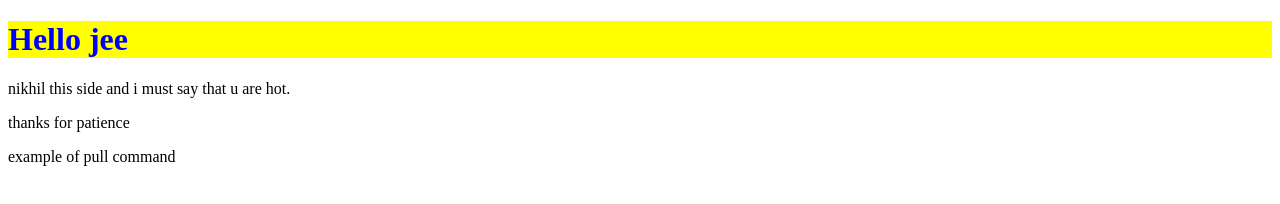
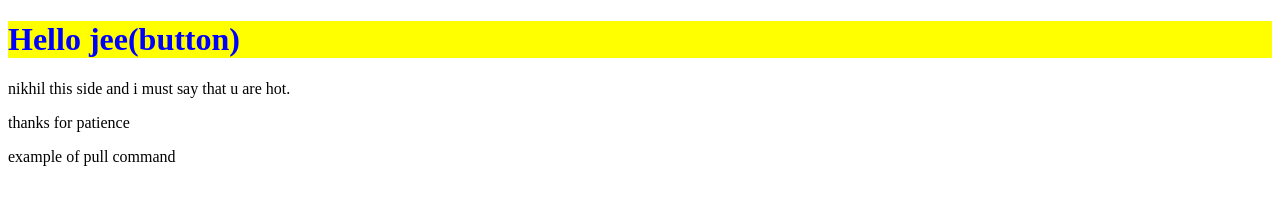
Before and after one commit to Nikhil-96432/Local-repo, a plain HTML site: page index.html in a window 1280 px wide. Drawn offline with Linux system fonts and the light colour scheme.

```diff
--- a/index.html
+++ b/index.html
@@ -6,7 +6,7 @@
     <title>Document</title>
 </head>
 <body>
-    <h1>Hello jee</h1>
+    <h1>Hello jee(button)</h1>
     <p>nikhil this side and i must say that u are hot.</p>
     <p>thanks for patience</p>
     <p>example of pull command</p>
```
